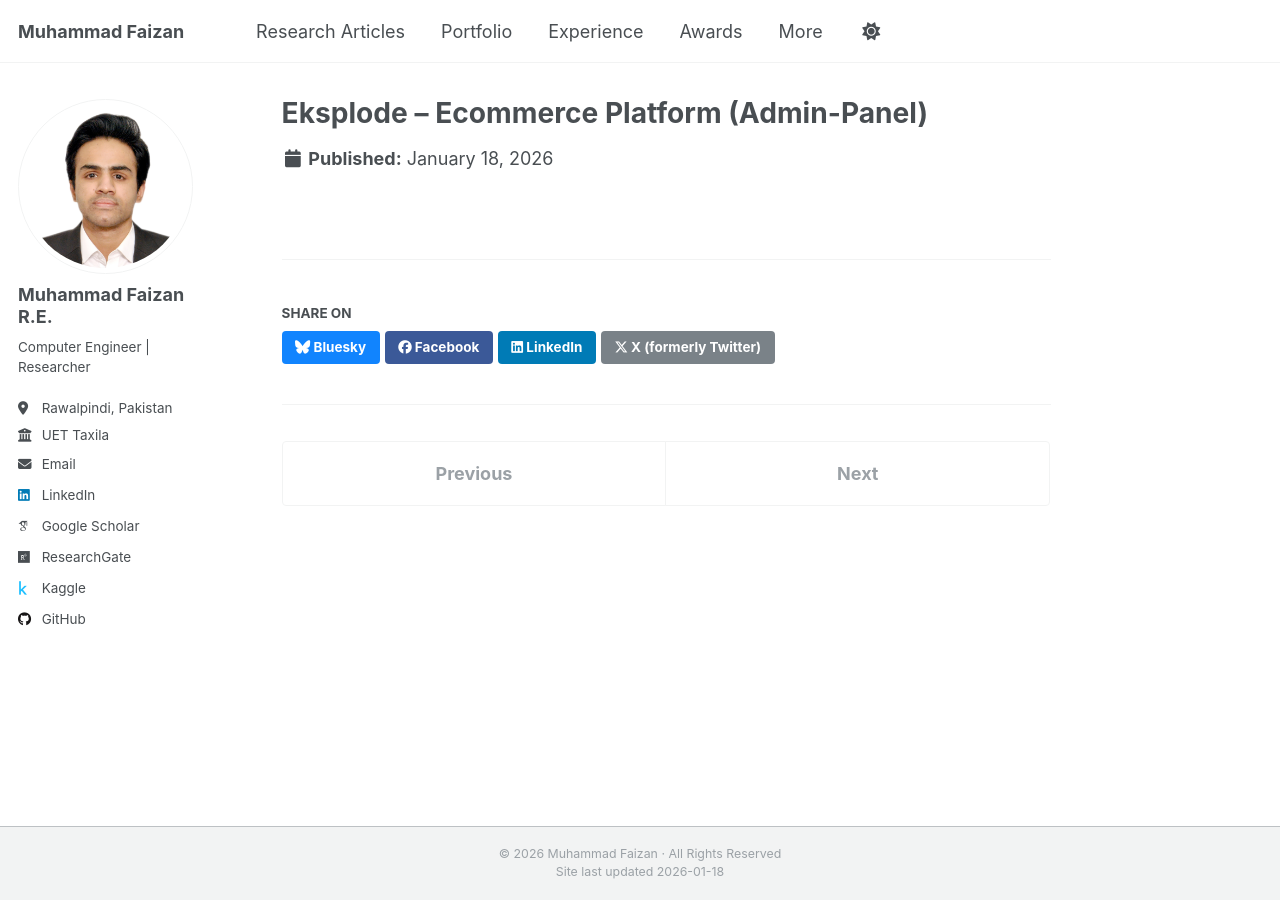
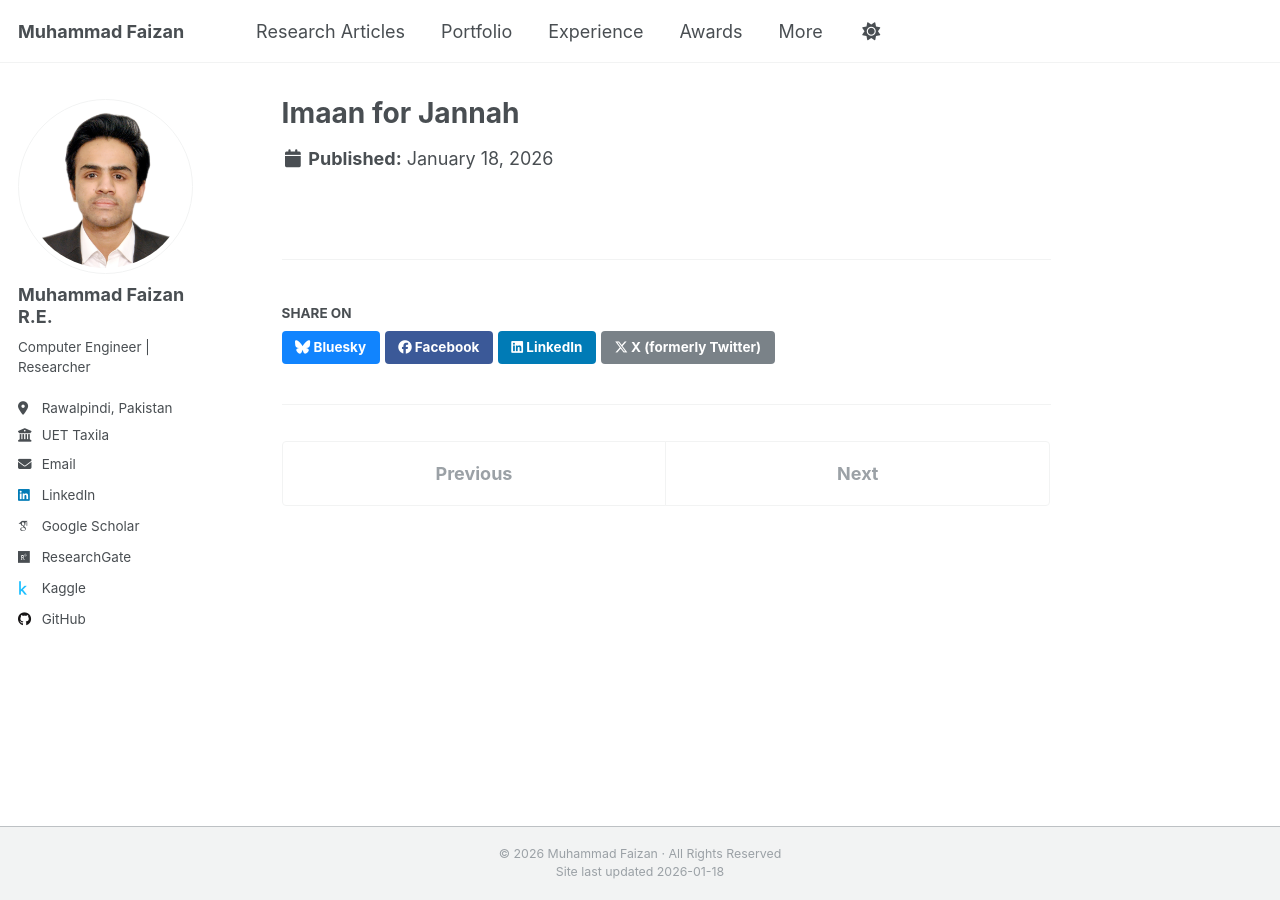
Before and after one commit to MuhammadFaizan99/MuhammadFaizan99.github.io, a Jekyll site: the page built from _portfolio/portfolio-5.md, in a window 1280 px wide. Built offline with Jekyll 4.4.1, drawn with Linux system fonts in a browser that asks for light colours; some web fonts are replaced; a script that is not in the unit is left out.

Commit message:
Update portfolio-5.md

```diff
--- a/_portfolio/portfolio-5.md
+++ b/_portfolio/portfolio-5.md
@@ -1,5 +1,5 @@
 ---
-title: "**Eksplode – Ecommerce Platform (Admin-Panel)**"
-preview: "https://eksplode.admin.s3-website-us-east-1.amazonaws.com/"
+title: "**Imaan for Jannah**"
+preview: "https://www.imaanforjannah.com/"
 collection: portfolio
 ---
```
